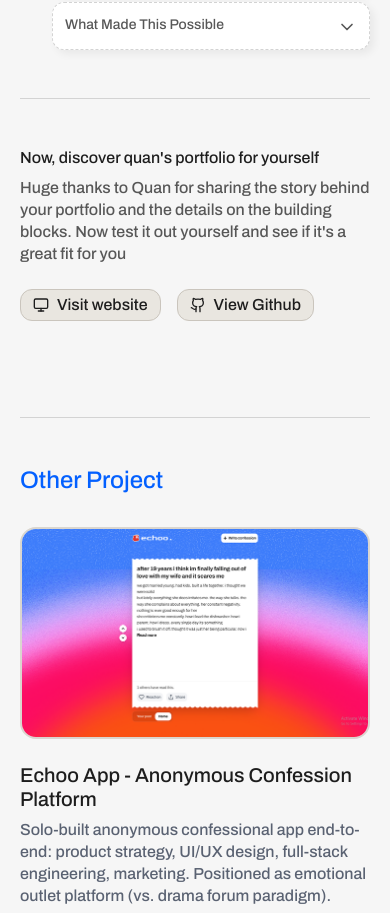
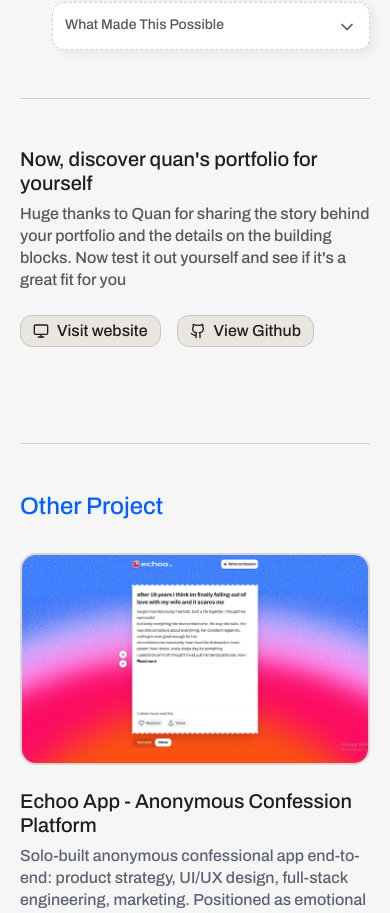
Before and after one commit to nomnom58/quans-port-2, a React (Vite) app: page /showcase/quans-portfolio in a window 390 px wide. Shown: the part 3929-4842 px from the top of the page. Built offline with nearby package versions, Linux system fonts and the light colour scheme.

Commit message:
cập nhật giao diện Responsive cho phần Call to Action (CTA) ở cuối trang trên cả hai trang Quans Portfolio và Echoo Showcase.

```diff
--- a/src/EchooShowcase.tsx
+++ b/src/EchooShowcase.tsx
@@ -141,8 +141,8 @@
             Echoo App — Anonymous Confession Platform
           </h1>
 
-          {/* 4. Subtitle: Laptop 20px, Mobile 16px, LH 26px, cách Title 8px (mt-2) */}
-          <p className="text-[16px] md:text-[20px] leading-[26px] text-text-secondary mt-2">
+          {/* 4. Subtitle: Laptop 20px, Mobile 16px, LH Responsive */}
+          <p className="text-[16px] md:text-[20px] leading-[22px] md:leading-[26px] text-text-secondary mt-2">
             Echoo is a confessional app for people aged 16-35 who want to share secrets anonymously but safely.
             Echoo isn't a "drama forum" like Reddit/Whisper. It's an "emotional outlet" - share, feel lighter, move on.
           </p>
@@ -690,8 +690,8 @@
 
           {/* CTA Footer Section */}
           <section className="mt-12 flex flex-col items-start pb-12">
-            <h2 className="text-[24px] text-[#1D1D1D] font-medium">Now, discover Echoo for yourself</h2>
-            <p className="mt-2 text-[20px] leading-[26px] text-[#575757] font-medium">
+            <h2 className="text-[20px] md:text-[24px] text-[#1D1D1D] font-medium">Now, discover Echoo for yourself</h2>
+            <p className="mt-2 text-[16px] md:text-[20px] leading-[22px] md:leading-[26px] text-[#575757] font-medium">
               Huge thanks to Quan for sharing the story behind Echoo and the details on the building product. Now test it out yourself and see if it's a great fit for you.
             </p>
             <div className="mt-6 flex flex-row gap-4 items-center">
--- a/src/QuansPortfolio.tsx
+++ b/src/QuansPortfolio.tsx
@@ -536,7 +536,7 @@
 
           {/* CTA Footer Section */}
           <section className="mt-12 flex flex-col items-start pb-12">
-            <h2 className="text-[16px] leading-[22px] md:text-[24px] md:leading-tight text-[#1D1D1D] font-[500]">Now, discover quan&apos;s portfolio for yourself</h2>
+            <h2 className="text-[20px] md:text-[24px] md:leading-tight text-[#1D1D1D] font-[500]">Now, discover quan&apos;s portfolio for yourself</h2>
             <p className="mt-2 text-[16px] leading-[22px] md:text-[20px] md:leading-[26px] text-[#575757] font-[500]">
               Huge thanks to Quan for sharing the story behind your portfolio and the details on the building blocks. Now test it out yourself and see if it&apos;s a great fit for you
             </p>
```
